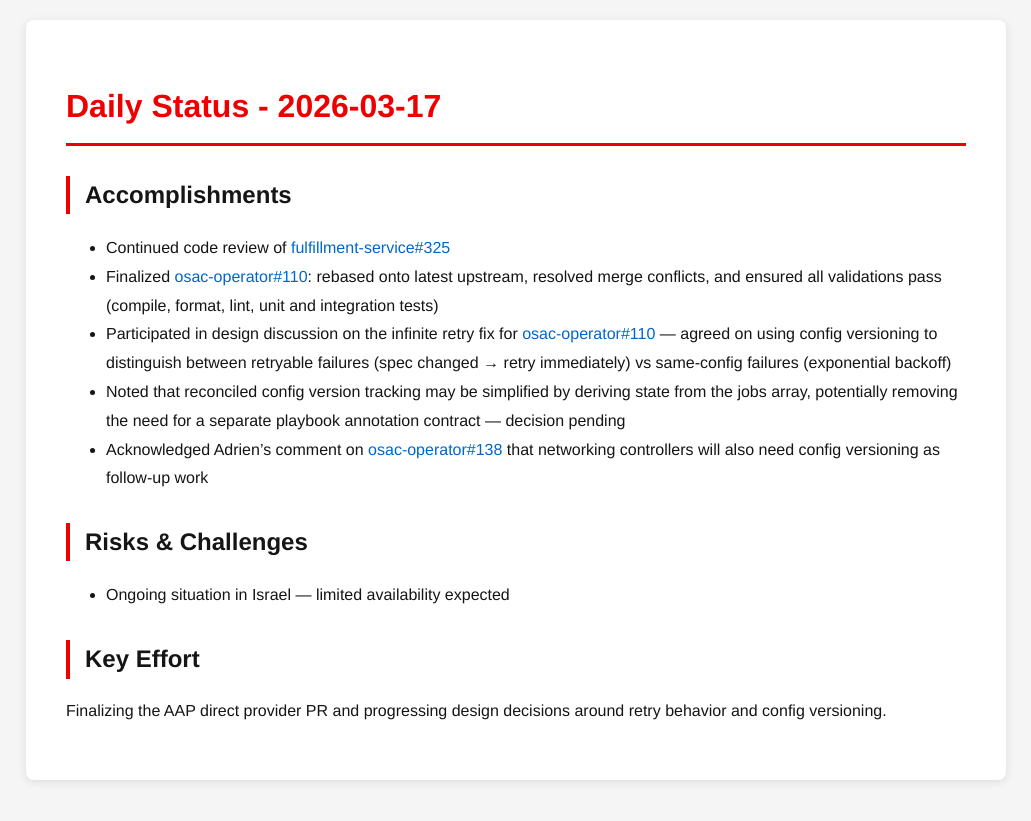
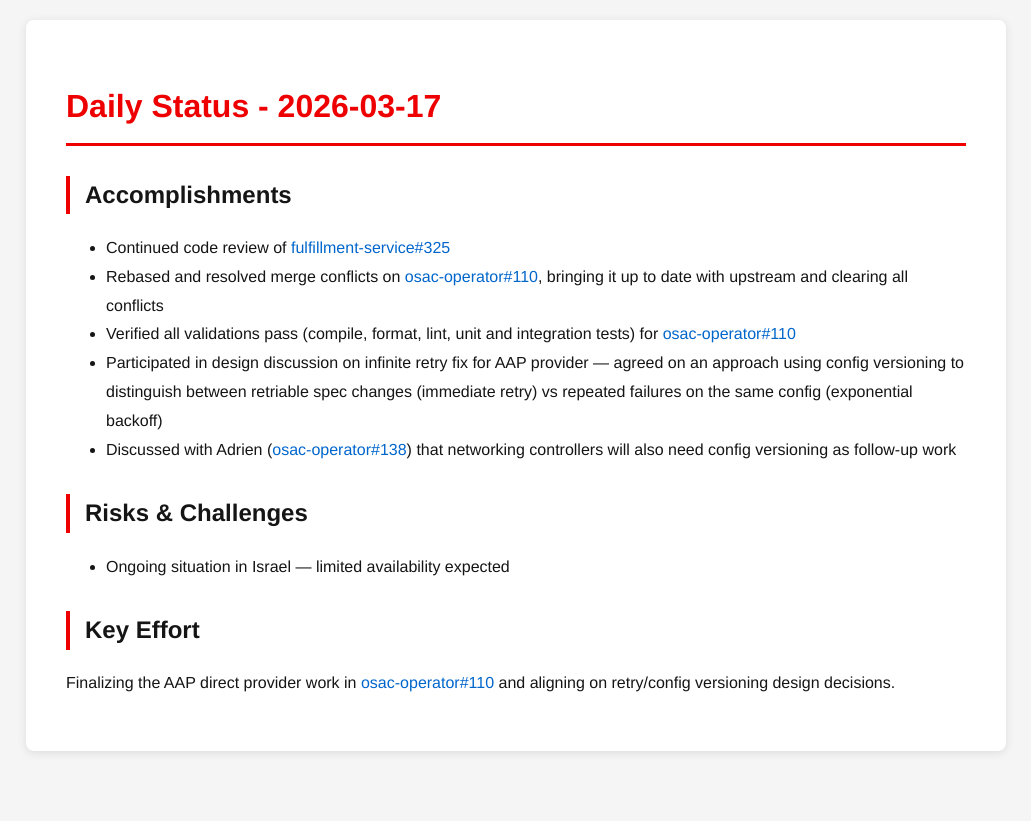
Before and after one commit to tzvatot/daily-status, a Jekyll site: the page built from 2026-03-17.md, in a window 1280 px wide. Shown: the top 821 px of the page, without its empty margins (124-1155 px from the left). Built offline with Jekyll 4.4.1, drawn with Linux system fonts in a browser that asks for light colours.

Commit message:
Daily status update - 2026-03-17

```diff
--- a/2026-03-17.md
+++ b/2026-03-17.md
@@ -8,13 +8,13 @@ date: 2026-03-17
 
 ## Accomplishments
 - Continued code review of [fulfillment-service#325](https://github.com/osac-project/fulfillment-service/pull/325)
-- Finalized [osac-operator#110](https://github.com/osac-project/osac-operator/pull/110): rebased onto latest upstream, resolved merge conflicts, and ensured all validations pass (compile, format, lint, unit and integration tests)
-- Participated in design discussion on the infinite retry fix for [osac-operator#110](https://github.com/osac-project/osac-operator/pull/110) — agreed on using config versioning to distinguish between retryable failures (spec changed → retry immediately) vs same-config failures (exponential backoff)
-- Noted that reconciled config version tracking may be simplified by deriving state from the jobs array, potentially removing the need for a separate playbook annotation contract — decision pending
-- Acknowledged Adrien's comment on [osac-operator#138](https://github.com/osac-project/osac-operator/pull/138) that networking controllers will also need config versioning as follow-up work
+- Rebased and resolved merge conflicts on [osac-operator#110](https://github.com/osac-project/osac-operator/pull/110), bringing it up to date with upstream and clearing all conflicts
+- Verified all validations pass (compile, format, lint, unit and integration tests) for [osac-operator#110](https://github.com/osac-project/osac-operator/pull/110)
+- Participated in design discussion on infinite retry fix for AAP provider — agreed on an approach using config versioning to distinguish between retriable spec changes (immediate retry) vs repeated failures on the same config (exponential backoff)
+- Discussed with Adrien ([osac-operator#138](https://github.com/osac-project/osac-operator/pull/138)) that networking controllers will also need config versioning as follow-up work
 
 ## Risks & Challenges
 - Ongoing situation in Israel — limited availability expected
 
 ## Key Effort
-Finalizing the AAP direct provider PR and progressing design decisions around retry behavior and config versioning.
+Finalizing the AAP direct provider work in [osac-operator#110](https://github.com/osac-project/osac-operator/pull/110) and aligning on retry/config versioning design decisions.
```
